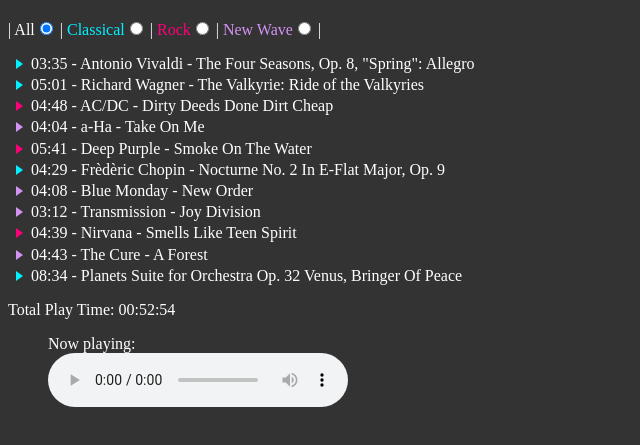
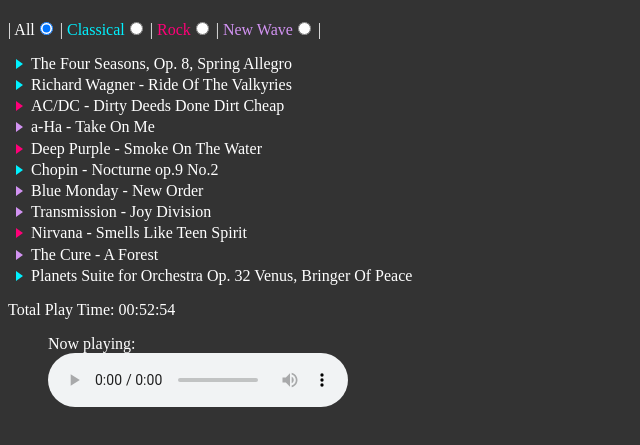
Before and after one commit to Bobb-93/WD_Advanced, a plain HTML site: page HW/07.SemanticWeb/musicPlayer/index.html in a window 1280 px wide. Shown: the part 61-506 px from the top of the page, without its empty margins (0-640 px from the left). Drawn offline with Linux system fonts and the light colour scheme.

Commit message:
using firstChild to change src of audio

```diff
--- a/HW/07.SemanticWeb/musicPlayer/index.html
+++ b/HW/07.SemanticWeb/musicPlayer/index.html
@@ -16,17 +16,17 @@
         <label for="newWave">New Wave</label><input type="radio" id="newWave" name="genre" value="newWave"> |
     </p>
     <ul id="songs">
-        <li data-genre="classical" data-track-length="00:03:35" data-id="1"><span>03:35 - </span>Antonio Vivaldi - The Four Seasons, Op. 8, "Spring": Allegro</li>
-        <li data-genre="classical" data-track-length="00:05:01" data-id="2" ><span>05:01 - </span>Richard Wagner - The Valkyrie: Ride of the Valkyries</li>
-        <li data-genre="rock" data-track-length="00:04:48" data-id="3"><span>04:48 - </span>AC/DC - Dirty Deeds Done Dirt Cheap</li>
-        <li data-genre="newWave" data-track-length="00:04:04" data-id="4"><span>04:04 - </span>a-Ha - Take On Me</li>
-        <li data-genre="rock" data-track-length="00:05:41" data-id="5"><span>05:41 - </span>Deep Purple - Smoke On The Water</li>
-        <li data-genre="classical" data-track-length="00:04:29" data-id="6"><span>04:29 - </span>Fr&egrave;d&egrave;ric Chopin - Nocturne No. 2 In E-Flat Major, Op. 9</li>
-        <li data-genre="newWave" data-track-length="00:04:08" data-id="7"><span>04:08 - </span>Blue Monday - New Order</li>
-        <li data-genre="newWave" data-track-length="00:03:12" data-id="8"><span>03:12 - </span>Transmission - Joy Division</li>
-        <li data-genre="rock" data-track-length="00:04:39" data-id="9"><span>04:39 - </span>Nirvana - Smells Like Teen Spirit</li>
-        <li data-genre="newWave" data-track-length="00:04:43" data-id="10"><span>04:43 - </span>The Cure - A Forest</li>
-        <li data-genre="classical" data-track-length="00:08:34" data-id="11"><span>08:34 - </span>Planets Suite for Orchestra Op. 32 Venus, Bringer Of Peace</li>
+        <li data-genre="classical" data-track-length="00:03:35" data-id="1">The Four Seasons, Op. 8, Spring Allegro</li>
+        <li data-genre="classical" data-track-length="00:05:01" data-id="2" >Richard Wagner - Ride Of The Valkyries</li>
+        <li data-genre="rock" data-track-length="00:04:48" data-id="3">AC/DC - Dirty Deeds Done Dirt Cheap</li>
+        <li data-genre="newWave" data-track-length="00:04:04" data-id="4">a-Ha - Take On Me</li>
+        <li data-genre="rock" data-track-length="00:05:41" data-id="5">Deep Purple - Smoke On The Water</li>
+        <li data-genre="classical" data-track-length="00:04:29" data-id="6">Chopin - Nocturne op.9 No.2</li>
+        <li data-genre="newWave" data-track-length="00:04:08" data-id="7">Blue Monday - New Order</li>
+        <li data-genre="newWave" data-track-length="00:03:12" data-id="8">Transmission - Joy Division</li>
+        <li data-genre="rock" data-track-length="00:04:39" data-id="9">Nirvana - Smells Like Teen Spirit</li>
+        <li data-genre="newWave" data-track-length="00:04:43" data-id="10">The Cure - A Forest</li>
+        <li data-genre="classical" data-track-length="00:08:34" data-id="11">Planets Suite for Orchestra Op. 32 Venus, Bringer Of Peace</li>
     </ul>
     <p>Total Play Time: <span id="totalPlayTimeSpan"></span></p>
     <figure>
--- a/HW/07.SemanticWeb/musicPlayer/main.js
+++ b/HW/07.SemanticWeb/musicPlayer/main.js
@@ -139,17 +139,22 @@ dom.songs.addEventListener("click", function(e){
         return;
     };
 
-    let trackId = e.target.dataset.id;
-    // console.log(trackId);
+    //First method:
+    // By using data-id!
 
-    // console.log(songs.find(x => x.id = trackId).songSrc);
-    let song = songs.find(function (item) {
-        return item.id === +trackId;
-    });
+    // let trackId = e.target.dataset.id;
+    // let song = songs.find(function (item) {
+    //     return item.id === +trackId;
+    // });
 
-    // console.log(`${song.songSrc}`);
-    // console.log(dom.audioPlayer.src);
+    // dom.audioPlayer.src = `${song.songSrc}`;
 
-    dom.audioPlayer.src = `${song.songSrc}`;
+    //Second method:
+    //By using firstChild
+    //NOTE: The names of the tracks must be the same as the names of
+    //the files!
+    let trackSRC = e.target.firstChild;
+    console.log(trackSRC);
+    dom.audioPlayer.src = "audio/"+trackSRC.nodeValue+".mp3";
 });
 filterByGenre("all");
```
